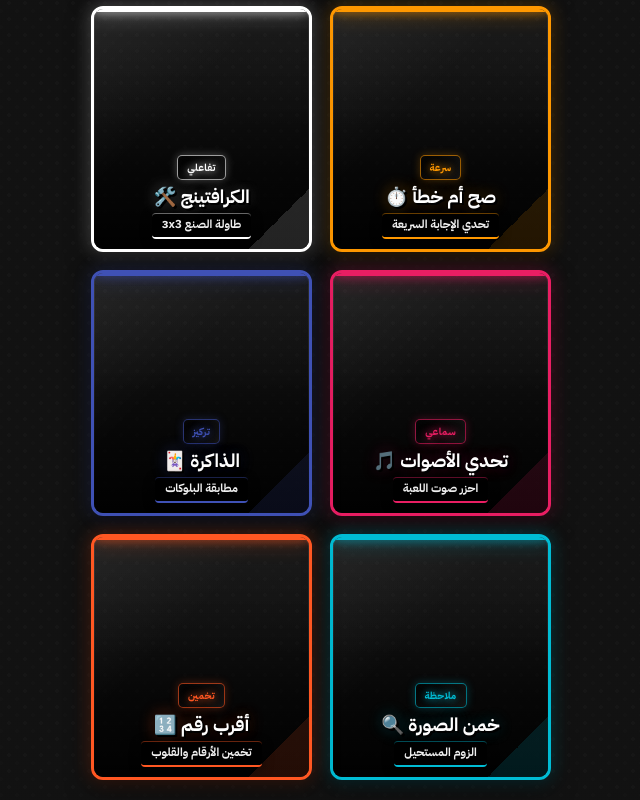
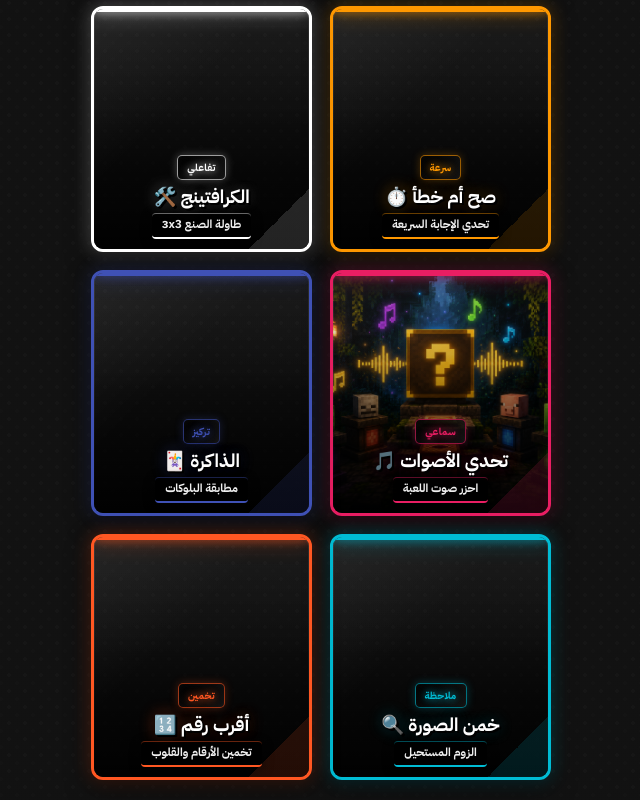
Before and after one commit to ahmadessawii06/TripleAxe, a React (Vite) app in the folder TripleAxe/: page / in a window 1280 px wide. Shown: the part 693-1493 px from the top of the page, without its empty margins (319-959 px from the left). Built offline with nearby package versions, Linux system fonts and the light colour scheme; a web font is replaced by a local one.

Commit message:
Add background image and sound feature to HomeScreen

```diff
--- a/TripleAxe/src/components/HomeScreen.jsx
+++ b/TripleAxe/src/components/HomeScreen.jsx
@@ -40,7 +40,9 @@ export function HomeScreen({ onSelectMode, onOpenSettings }) {
       title: 'تحدي الأصوات 🎵',
       desc: 'احزر صوت اللعبة',
       badge: 'سماعي',
-      color: '#E91E63'
+      color: '#E91E63',
+      backgroundImage: 'url(/images/HomeImages/3.png)',
+      sound: 'https://www.myinstants.com/media/sounds/levelup.mp3'
     },
     {
       id: 'memory-game',
```
Also changed, not shown: TripleAxe/public/images/HomeImages/3.png (added).
